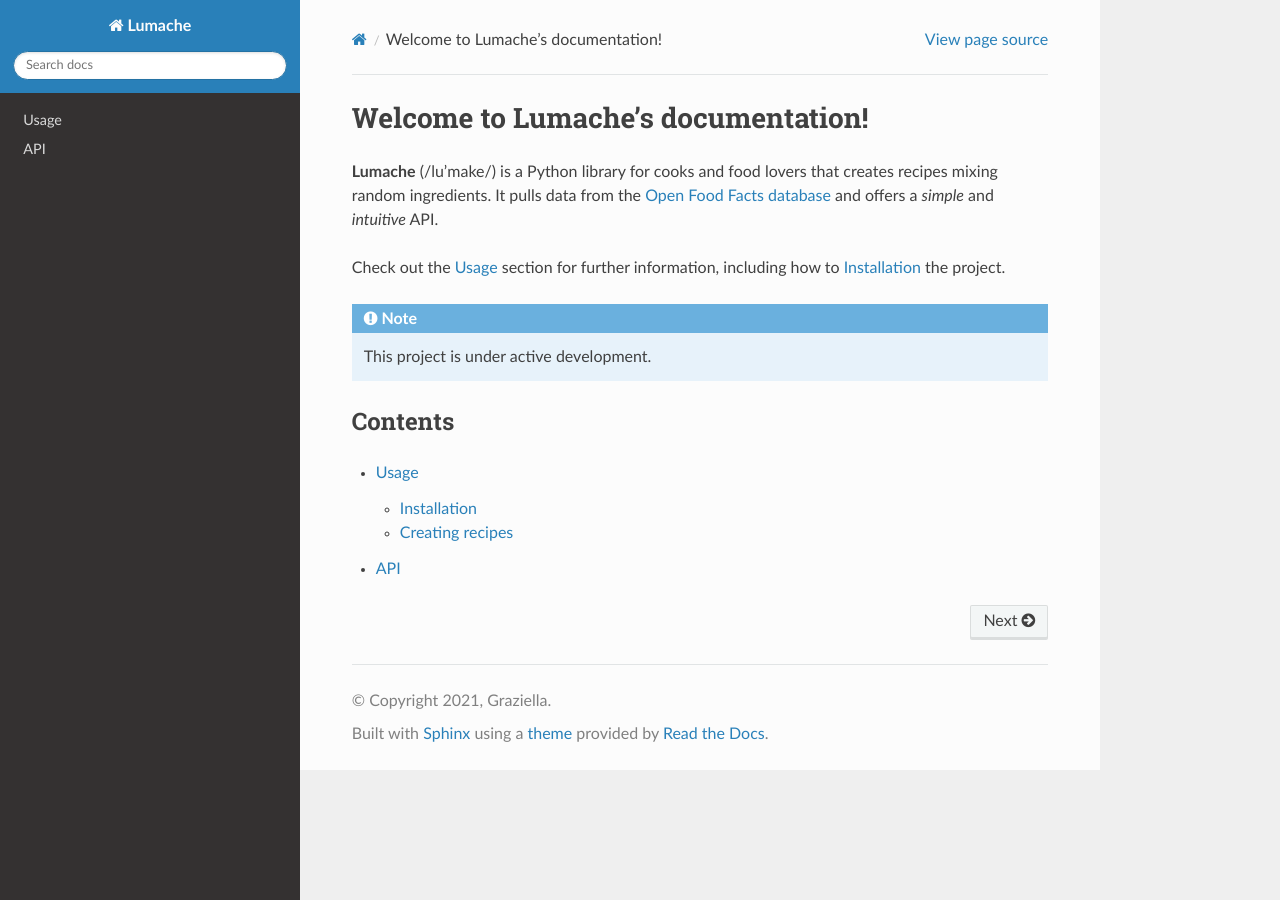
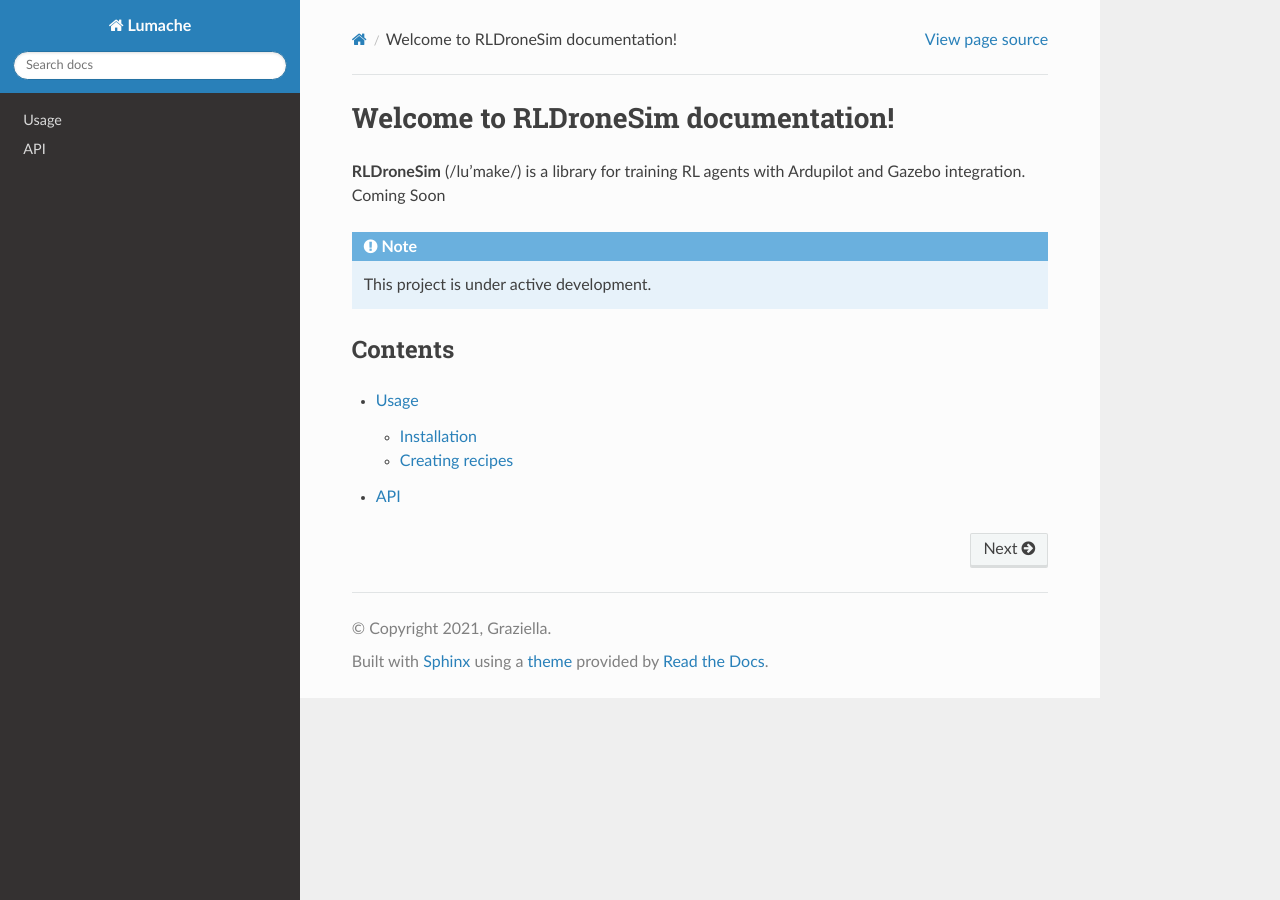
Before and after one commit to GorArzanyanAUA/RLDroneSim, a Sphinx documentation site: the page built from docs/source/index.rst, in a window 1280 px wide. Built offline with Sphinx 7.4.7 and the Read the Docs theme 3.1.0, drawn with Linux system fonts in a browser that asks for light colours.

Commit message:
landing page initial

```diff
--- a/docs/source/index.rst
+++ b/docs/source/index.rst
@@ -1,13 +1,8 @@
-Welcome to Lumache's documentation!
+Welcome to RLDroneSim documentation!
 ===================================
 
-**Lumache** (/lu'make/) is a Python library for cooks and food lovers
-that creates recipes mixing random ingredients.
-It pulls data from the `Open Food Facts database <https://world.openfoodfacts.org/>`_
-and offers a *simple* and *intuitive* API.
-
-Check out the :doc:`usage` section for further information, including
-how to :ref:`installation` the project.
+**RLDroneSim** (/lu'make/) is a library for training RL agents with Ardupilot and Gazebo integration.
+Coming Soon
 
 .. note::
 
```
